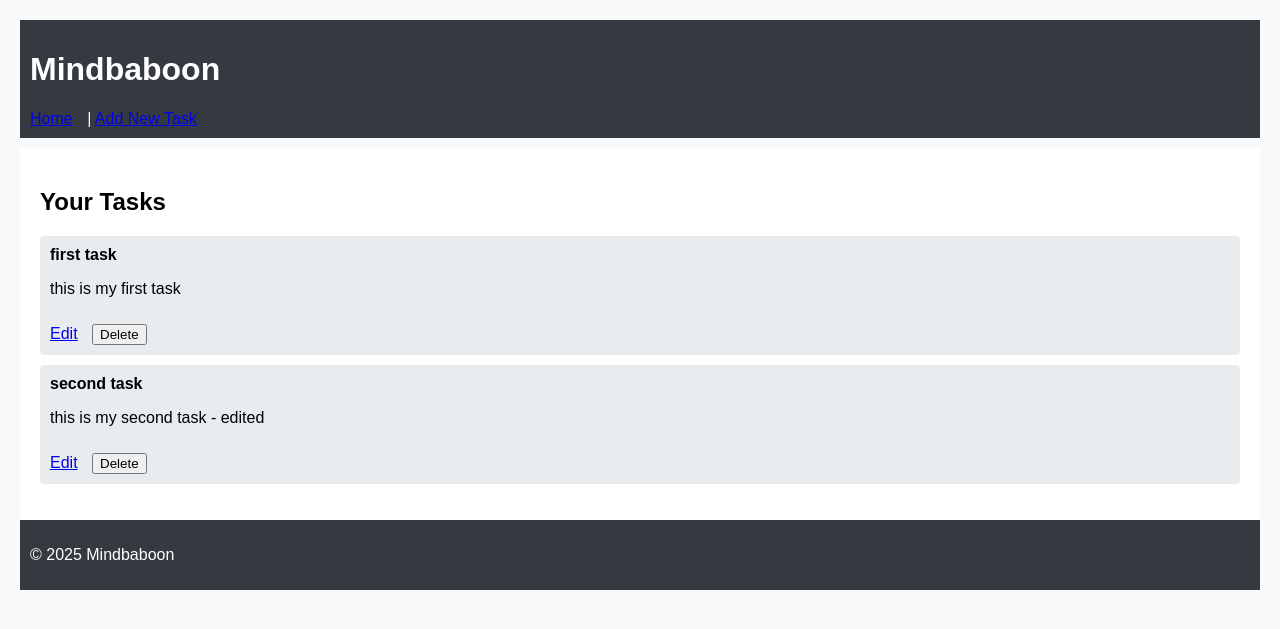
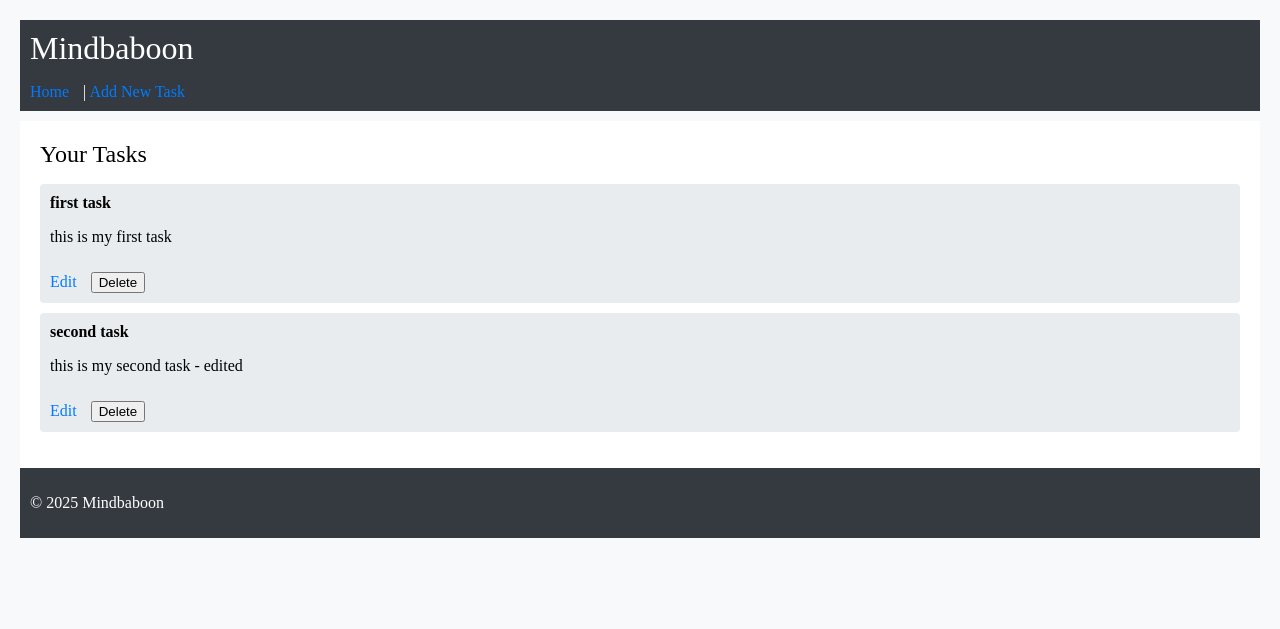
Before and after one commit to petronijus/Mindbaboon, a Flask app: page / in a window 1280 px wide. Shown: the top 629 px of the page. Run offline with Flask 3, Linux system fonts and the light colour scheme; data comes from the database, SQL or seed files in the repository; both versions use the stored data as it was after the commit; some web fonts are replaced.

Commit message:
added font

```diff
--- a/mindbaboon_app/static/style.css
+++ b/mindbaboon_app/static/style.css
@@ -1,27 +1,41 @@
+/* BODY - Use "crete", serif with weight 400 */
 body {
-    font-family: Arial, sans-serif;
+    font-family: "crete", serif;
+    font-weight: 400;
     margin: 20px;
     padding: 0;
     background: #f8f9fa;
   }
 
+  /* HEADERS (h1-h6) - Also use "crete", serif with weight 400 */
+  h1, h2, h3, h4, h5, h6 {
+    font-family: "crete", serif;
+    font-weight: 400;
+    margin-top: 0;
+    margin-bottom: 0.5em;
+  }
+
+  /* HEADER & FOOTER styling */
   header, footer {
     background: #343a40;
     color: white;
     padding: 10px;
   }
 
+  /* MAIN content container */
   main {
     background: #ffffff;
     padding: 20px;
     margin-top: 10px;
   }
 
+  /* Unordered List styling */
   ul {
     list-style-type: none;
     padding: 0;
   }
 
+  /* List Item styling */
   li {
     background: #e9ecef;
     margin-bottom: 10px;
@@ -29,14 +43,23 @@ body {
     border-radius: 4px;
   }
 
+  /* Form label styling */
   label {
-    font-weight: bold;
+    font-weight: 700; /* if you want labels bolder */
   }
 
+  /* Button styling */
   button {
     margin-top: 10px;
   }
 
+  /* Links */
   a {
     margin-right: 10px;
+    color: #007bff;
+    text-decoration: none;
   }
+
+  a:hover {
+    text-decoration: underline;
+  }
--- a/mindbaboon_app/templates/base.html
+++ b/mindbaboon_app/templates/base.html
@@ -3,6 +3,8 @@
 <head>
   <meta charset="UTF-8" />
   <title>{{ title if title else "Mindbaboon" }}</title>
+
+  <link rel="stylesheet" href="https://use.typekit.net/enw8aoe.css">
   <link rel="stylesheet" href="{{ url_for('static', filename='style.css') }}">
 </head>
 <body>
```
Also changed, not shown: mindbaboon_app/mindbaboon.db.
